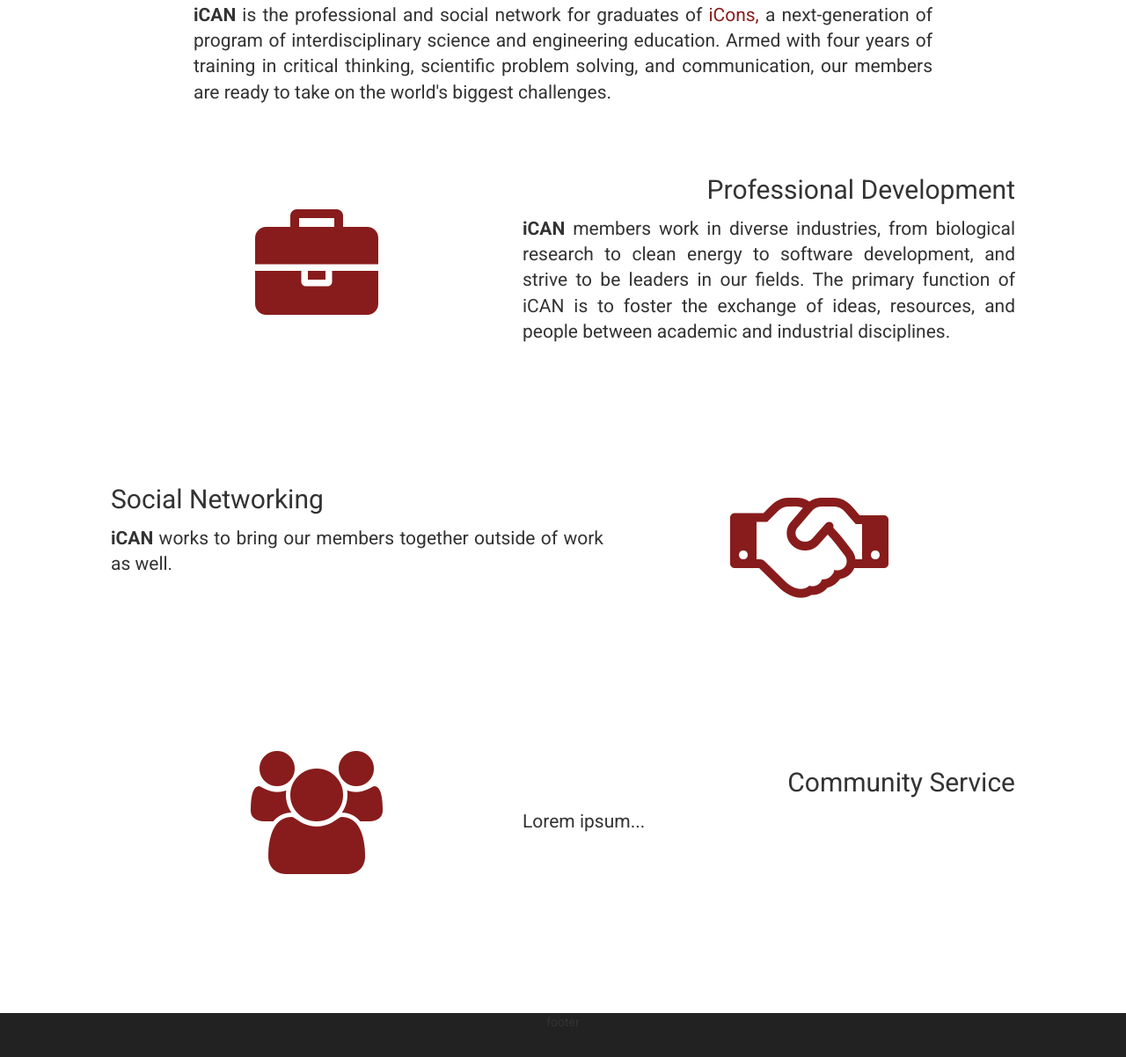
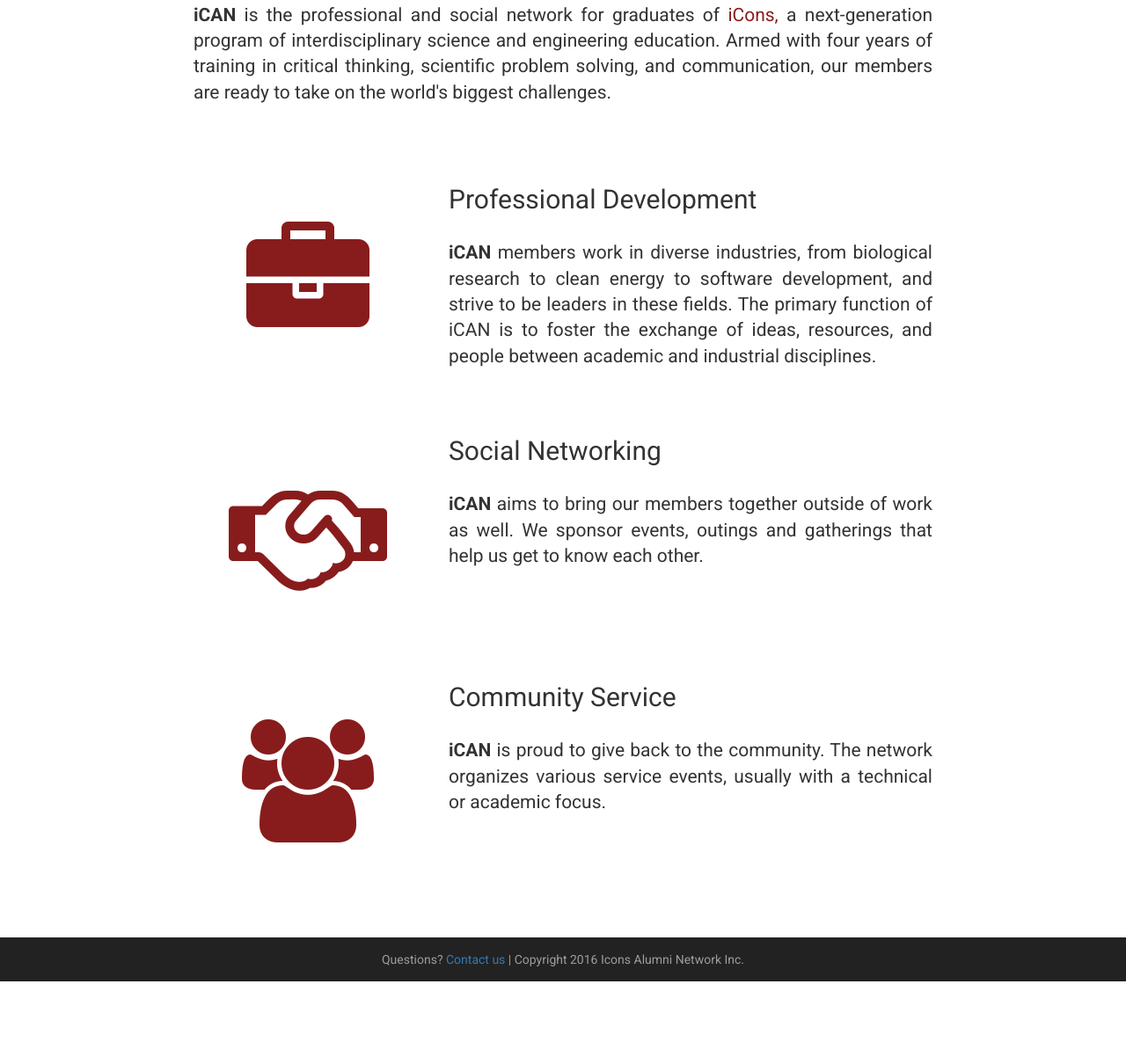
Before and after one commit to SeanMcGrath/iconsalumnni, a plain HTML site: page index.html in a window 1280 px wide. Shown: the part 1056-2258 px from the top of the page at 88% size. After the commit the page ends 2172 px from the top, so only its background shows below. Drawn offline with nearby package versions, Linux system fonts and the light colour scheme.

```diff
--- a/css/ican.css
+++ b/css/ican.css
@@ -18,7 +18,7 @@ body {
 }
 
 .hero {
-	height: 550px;
+	min-height: 550px;
 	width: 100%;
 	text-align: center;
 	color: black;
@@ -28,12 +28,12 @@ body {
 .hero > div {
 	display: flex;
 	justify-content: center;
-	height: 100%;
+	height: 550px;
 }
 
 .hero h1, h2  {
 	margin-top: 0px;
-	line-height: 0.8;
+	line-height: 1.1;
 }
 
 .herotext {
@@ -63,6 +63,10 @@ body {
 .herotext h1, .herotext h2 {
 	padding: 1.5rem;
 	background: rgba(136, 28, 28, .75);
+}
+
+.herotext h1 {
+	margin-left: 1em;
 }
 
 .herobtn  {
@@ -97,8 +101,8 @@ body {
 }
 
 .connect-icons img {
-	width: 4em;
-	height: 4em;
+	width: 3em;
+	height: 3em;
 	margin: 12px;
 	filter: drop-shadow(0 0 1em black);
 	-webkit-filter: drop-shadow(0 0 1em black);
@@ -107,10 +111,15 @@ body {
 .connect-icons img:hover {
 	filter: drop-shadow(0 0 1em black) brightness(0.75);
 	-webkit-filter: drop-shadow(0 0 1em black) brightness(0.75);
+	transition: .2s;
 }
 
 .connect-cta {
 	margin-right: 1em;
+}
+
+.connect-cta h2 {
+	color: #9d9d9d;
 }
 
 .connect a  {
@@ -128,11 +137,13 @@ body {
 .about {
 	text-align:center;
 	padding-top: 5rem;
-	padding-bottom: 5rem;
+	max-width: 60em;
+	margin: auto;
 }
 
 .about .logo {
 	margin-bottom: 5rem;
+	max-width: 90%;
 }
 
 .about p {
@@ -148,38 +159,13 @@ body {
 	color: #881c1c;
 }
 
-.about .text {
-	max-width: 60em;
-	margin: auto;
-	margin-bottom: 2em;
+.about > .row {
+	margin-bottom: 4em;
 }
 
-.card {
-	width: 100%;
-	padding: 2em 4em;
-	display: flex;
-	justify-content: space-between;
-	align-items: center;
-	flex-direction: row;
-	margin-bottom: 2em;
-}
-
-.card h2 {
-	text-align: justify;
-	margin-bottom: .6em;
-}
-
-.card > .largeicon {
-	flex: 1;
-}
-
-.card > .card-text {
-	flex: 3;
-	max-width: 40em;
-}
-
-.card:nth-child(odd) h2 {
-	text-align: right;
+.about .text {
+	margin: auto;
+	margin-bottom: 5em;
 }
 
 .largeicon  {
@@ -190,6 +176,11 @@ body {
 	text-align: center;
 }
 
+.card-text h2 {
+	text-align: left;
+	margin-bottom: 1em;
+}
+
 html {
 	position: relative;
 	min-height: 100%;
@@ -198,11 +189,43 @@ body {
 	/* Margin bottom by footer height */
 	margin-bottom: 60px;
 }
+
 .footer {
 	position: absolute;
 	bottom: 0;
 	left: 0;
 	width: 100%;
 	/* Set the fixed height of the footer here */
-	height: 50px;
+	min-height: 50px;
+	color: #9d9d9d;
+	line-height: 50px;
 }
+
+@media (max-width: 768px) {
+	.connect {
+		flex-direction: column;
+		padding: 1em 0;
+	}
+
+	.connect-cta {
+		margin: 0;
+	}
+
+	.connect-cta > * {
+		text-align: center;
+	}
+
+	.connect-icons img {
+		height: 3em;
+		width: 3em;
+	}
+
+	.card-text h2 {
+		text-align: center;
+	}
+
+       .about > .text,
+       .about > .row {
+		margin-bottom: 0;
+	}
+}
--- a/index.html
+++ b/index.html
@@ -4,6 +4,12 @@
 		<meta charset="utf-8">
 		<meta http-equiv="X-UA-Compatible" content="IE=edge">
 		<meta name="viewport" content="width=device-width, initial-scale=1">
+		<meta property="og:image" content="img/icons-logo-old-style.png"/>
+		<meta property="og:title" content="iCAN - Icons Alumni Network"/>
+		<meta property="og:url" content="www.iconsalumni.org"/>
+		<meta property="og:site_name" content="iCAN - Icons Alumni Network"/>
+		<meta property="og:type" content="business"/>
+
 		<!-- The above 3 meta tags *must* come first in the head; any other head content must come *after* these tags -->
 		<title>iCons Alumni Network</title>
 
@@ -26,6 +32,7 @@
 
 
 		<link rel="stylesheet" href="font-awesome/css/font-awesome.min.css">
+		<link rel="canonical" href="www.iconsalumni.org">
 
 	</head>
 	<body>
@@ -45,14 +52,13 @@
 					<ul class="nav navbar-nav navbar-right">
 						<li class="active"><a href="#">Home</a></li>
 						<li><a href="#about">About</a></li>
-						<li><a href="#blog">Blog</a></li>
 						<li><a href="#contact">Contact</a></li>
 					</ul>
 				</div><!--/.nav-collapse -->
 			</div>
 		</nav>
 
-		<div class="jumbotron hero container-fluid">
+		<div class="jumbotron hero container-fluid clearfix">
 			<div class="col-md-7 herotext">
 				<img src="img/ny_skyline.jpg" class="bg-img" />
 				<h2>iCons alumni working together</h2>
@@ -64,49 +70,53 @@
 							<h1>Join the network</h1>
 				</div>
 				<div class="connect-icons">
-					<a href="#"><img class="connect-icon" src="img/facebook.svg"></a>
-					<a href="#"><img class="connect-icon" src="img/linkedin.svg"></a>
+					<a href="https://www.facebook.com/groups/iconsalumni/" target="_blank" rel="noopener"><img class="connect-icon" src="img/facebook.svg"></a>
+					<a href="https://www.linkedin.com/groups/7071749" target="_blank" rel="noopener"><img class="connect-icon" src="img/linkedin.svg"></a>
 				</div>
 			</div>
 		</div>
 		<a name="about"></a><br>
-		<div class="container about">
+		<div class="container">
+			<div class="row about">
 
-			<img src="img/icons-logo-old-style.png" class="logo" />
+				<img src="img/icons-logo-old-style.png" class="logo" />
 
-			<h1>We are ready to change the world.</h1>
-			<div class="text">
-				<p class="lead"><b>iCAN</b> is the professional and social network for graduates of <a href="http://icons.cns.umass.edu/" target="_blank" rel="noopener">iCons,</a> a next-generation of program of interdisciplinary science and engineering education. Armed with four years of training in critical thinking, scientific problem solving, and communication, our members are ready to take on the world's biggest challenges.</p>
-			</div>
-			<br>
-			<div class="goals">
-				<div class="card professional">
-					<div class="largeicon"><i class="fa fa-briefcase" aria-hidden="true"></i></div>
-					<div class="card-text">
+				<h1>We are ready to change the world.</h1>
+				<div class="text">
+					<p class="lead"><b>iCAN</b> is the professional and social network for graduates of <a href="http://icons.cns.umass.edu/" target="_blank" rel="noopener">iCons,</a> a next-generation program of interdisciplinary science and engineering education. Armed with four years of training in critical thinking, scientific problem solving, and communication, our members are ready to take on the world's biggest challenges.</p>
+				</div>
+				<br>
+				<div class="row professional">
+					<div class="col-md-4 largeicon"><i class="fa fa-briefcase" aria-hidden="true"></i></div>
+					<div class="col-md-8 card-text">
 						<h2>Professional Development</h2>
-						<p class="lead"><b>iCAN</b> members work in diverse industries, from biological research to clean energy to software development, and strive to be leaders in our fields. The primary function of iCAN is to foster the exchange of ideas, resources, and people between academic and industrial disciplines.</p>
+						<p class="lead"><b>iCAN</b> members work in diverse industries, from biological research to clean energy to software development, and strive to be leaders in these fields. The primary function of iCAN is to foster the exchange of ideas, resources, and people between academic and industrial disciplines.</p>
 					</div>
 				</div>
-				<div class="card social">
-					<div class="card-text">
+				<div class="row social">
+					<div class="col-md-4 largeicon"><i class="fa fa-handshake-o" aria-hidden="true"></i></div>
+					<div class="col-md-8 card-text">
 						<h2>Social Networking</h2>
 						<p class="lead">
-							<b>iCAN</b> works to bring our members together outside of work as well.
+						<b>iCAN</b> aims to bring our members together outside of work as well. We sponsor events, outings and gatherings that help us get to know each other.
 						</p>
 					</div>
-					<div class="largeicon"><i class="fa fa-handshake-o" aria-hidden="true"></i></div>
 				</div>
-				<div class="card community">
-					<div class="largeicon"><i class="fa fa-users" aria-hidden="true"></i></div>
-					<div class="card-text">
+				<div class="row community">
+					<div class="col-md-4 largeicon"><i class="fa fa-users" aria-hidden="true"></i></div>
+					<div class="col-md-8 card-text">
 						<h2>Community Service</h2>
 						<p class="lead">
-							Lorem ipsum...
+						<b>iCAN</b> is proud to give back to the community. The network organizes various service events, usually with a technical  or academic focus.
+
 						</p>
 					</div>
 				</div>
 			</div>
-			<div class="footer navbar-inverse">footer</div>
+			<a name="contact"></a>
+			<div class="footer navbar-inverse">
+				Questions? <a href="mailto:admin@iconsalumni.org">Contact us</a> | Copyright 2016 Icons Alumni Network Inc.
+			</div>
 
 			<!-- Bootstrap core JavaScript
 		 ================================================== -->
```
